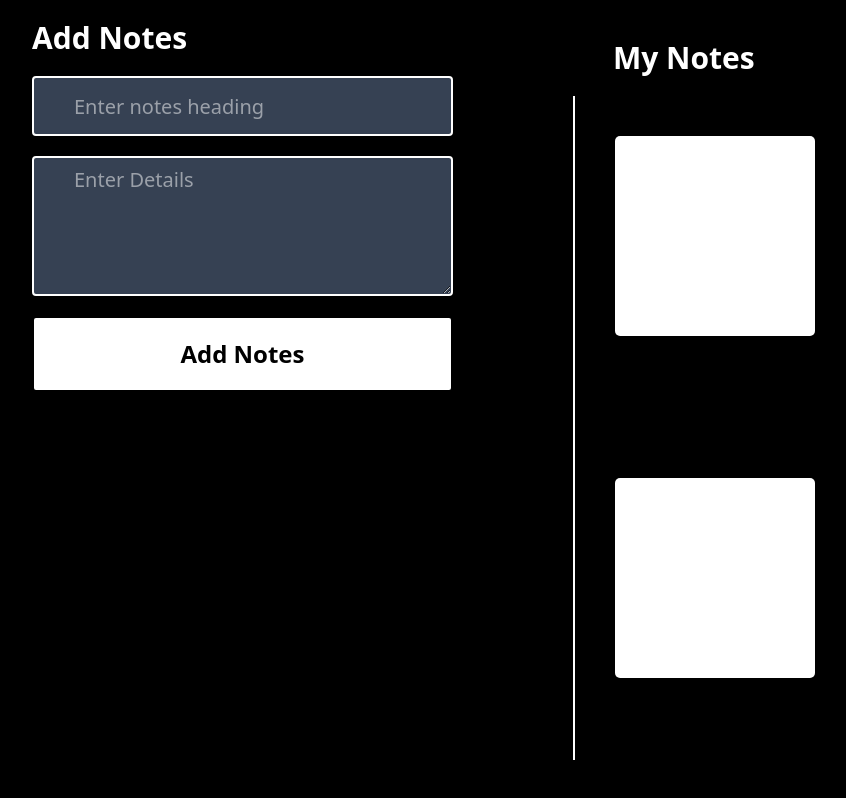
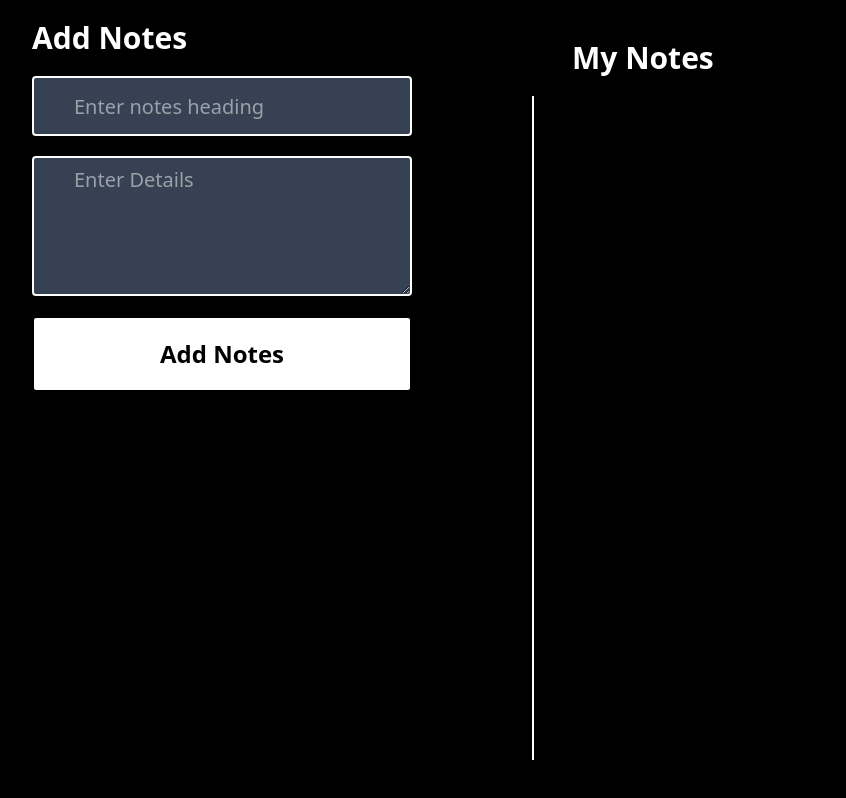
Before and after one commit to MuhammadUmair151601/react_practice, a React (Vite) app in the folder 08_notesApp/: page / in a window 1280 px wide. Shown: the whole page, without its empty margins (128-974 px from the left). Built offline with nearby package versions, Linux system fonts and the light colour scheme.

Commit message:
bg image to stickers added and the cross button to the sticker added

```diff
--- a/08_notesApp/package.json
+++ b/08_notesApp/package.json
@@ -11,8 +11,11 @@
   },
   "dependencies": {
     "@tailwindcss/vite": "^4.1.18",
+    "lucide": "^0.563.0",
+    "lucide-react": "^0.563.0",
     "react": "^19.2.0",
     "react-dom": "^19.2.0",
+    "remixicon": "^4.9.1",
     "tailwindcss": "^4.1.18"
   },
   "devDependencies": {
--- a/08_notesApp/src/App.jsx
+++ b/08_notesApp/src/App.jsx
@@ -59,8 +59,13 @@ const App = () => {
         <div className="lg:w-1/2 p-10 flex flex-col">
           <h1 className="text-3xl font-bold text-white ml-10">My Notes</h1>
             <div className="flex  mt-5 gap-5 flex-wrap h-full lg:border-l-2 lg:border-white overflow-y-auto">
-            <div className="h-50 w-50 p-5 bg-white mt-10 rounded-[5px] ml-10"></div>
-            <div className="h-50 w-50 p-5 bg-white mt-10 rounded-[5px] ml-10"></div>
+              {Task.map((elem, idx)=>{
+            return <div key={idx} className=" relative h-50 w-50 p-5 text-black[] bg-[url('https://youmarkable.com/cdn/shop/products/ukD2uAVqku_2048x.jpg?v=1610111989')] bg-cover bg-white mt-10 rounded-[5px] ml-10">
+              <h1 className="absolute top-5 right-5 font-bold bg-red-500 p-2 rounded-2xl text-xl"><i class="ri-close-large-line">X</i></h1>
+              <h1 className="font-bold text-xl mt-5">{elem.title}</h1>
+              <p className="mt-3 flex flex-wrap">{elem.Detail}</p>
+              </div>
+           })}
           </div>
         </div>
       </div>
```
Also changed, not shown: 1 other file (tests, documents, lock files or other folders).
